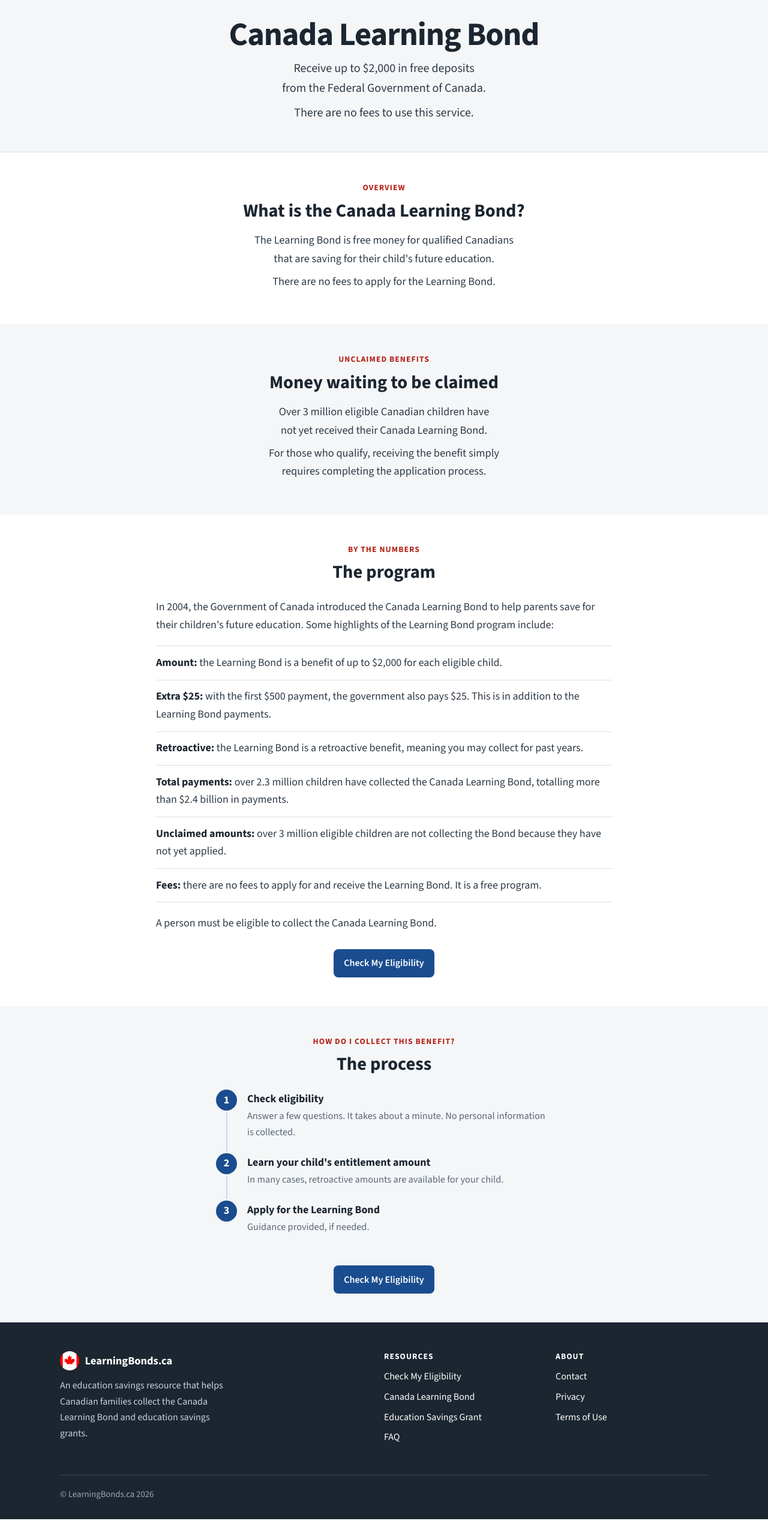
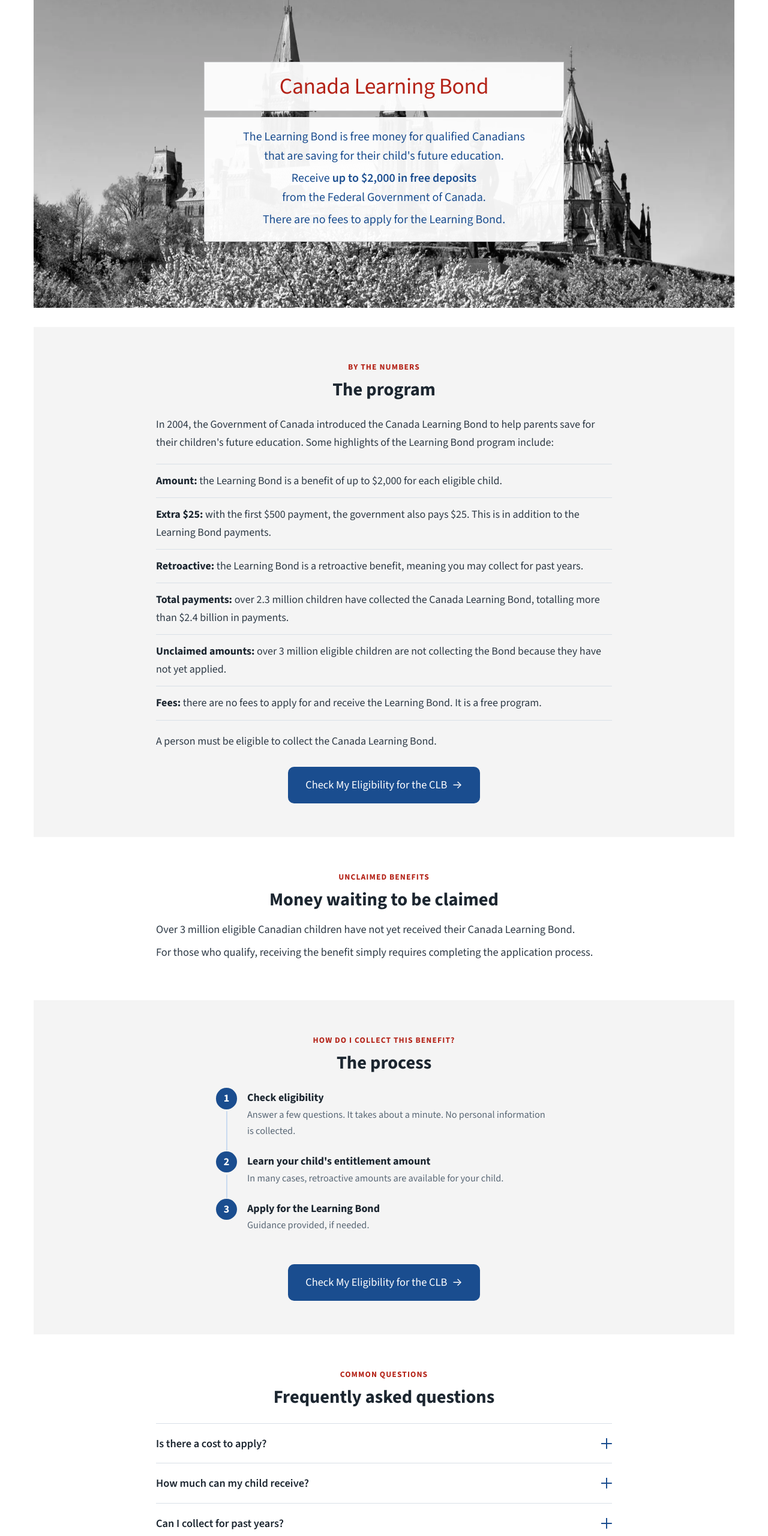
Before and after one commit to SirWonderlot/learningbonds.ca, a plain HTML site: page index.html in a window 1280 px wide. Shown: the part 100-2660 px from the top of the page at 60% size. Before the commit the page ends 2632 px from the top, so only its background shows below. Drawn offline with Linux system fonts and the light colour scheme.

Commit message:
New home page: rdspcanada.ca-style hero with the CLB description, grey/white sections, FAQ accordion
Co-Authored-By: Claude Opus 5.5 <noreply@anthropic.com>

```diff
--- a/assets/style.css
+++ b/assets/style.css
@@ -530,3 +530,64 @@ main { display: block; }
 .quiz-q .none-note { margin: .8rem 0 0; }
 .kid-sub { margin: 1rem 0 .4rem; font-size: .9rem; color: var(--muted); }
 .past-q .quiz-opt { white-space: nowrap; }
+
+/* ---------- Home page (rebuilt 2026-11-19) ---------- */
+/* Hero, same as rdspcanada.ca. Desktop: the Parliament photo with the title and text in two white boxes.
+   Phones: the photo sits on top and fades into the text below it, then the button. */
+.home-hero { padding: 12px 0 0; }
+.hero-photo { max-width: calc(var(--max) + 3rem); height: 520px; margin: 0 auto; padding: 1.5rem;
+  background: var(--surface-2) url("/assets/parliament.webp") center / cover no-repeat;
+  display: flex; align-items: center; justify-content: center; }
+.hero-text { width: 100%; max-width: 600px; display: grid; gap: 10px; text-align: center; }
+.home-hero h1, .home-hero .lede { margin: 0; background: rgba(255,255,255,.94); border: 1px solid rgba(28,38,48,.18); text-wrap: balance; }
+.home-hero h1 { padding: 1.1rem 1.25rem; color: var(--accent); font-weight: 400; font-size: 2.35rem; line-height: 1.2; }
+.home-hero .lede { padding: 1rem 1.6rem 1.25rem; color: var(--link); font-size: 1.25rem; line-height: 1.6; max-width: none; }
+.home-hero .lede .l { display: block; }
+.home-hero .lede .l + .l { margin-top: .3rem; }
+.home-hero .lede b { font-weight: 600; }
+.hero-go { display: none; }
+
+/* Grey panels (program, process) and white bands (unclaimed, questions), all the width of the photo. */
+.section.program, .section.process { padding: 0; border-top: 0; background: none; }
+.section.program > .wrap, .section.process > .wrap { max-width: calc(var(--max) + 3rem); background: #f4f4f4; padding: 3.5rem 1.5rem; }
+.section.program { margin-top: 2rem; }
+.home-band-inner { max-width: calc(var(--max) + 3rem); margin: 0 auto; padding: 3.5rem 1.5rem; text-align: center; }
+.home-band-inner.what-is p { max-width: var(--prose); text-align: left; text-wrap: pretty; }
+.faq-home .home-band-inner { padding-bottom: 4rem; }
+
+/* Common questions: each opens and closes, with a plus sign on the right. */
+.faq-home h2 { margin: 0 0 1.5rem; }
+.faq-list { max-width: var(--prose); margin: 0 auto; text-align: left; border-top: 1px solid var(--line); }
+.faq-list details { border-bottom: 1px solid var(--line); }
+.faq-list summary { list-style: none; cursor: pointer; display: flex; justify-content: space-between; align-items: center; gap: 1rem;
+  padding: 1.1rem 0; font-size: 1.15rem; font-weight: 600; color: var(--ink); }
+.faq-list summary::-webkit-details-marker { display: none; }
+.faq-list summary::after { content: ""; flex: none; width: 1.1rem; height: 1.1rem;
+  background: linear-gradient(var(--link), var(--link)) center / 100% 2px no-repeat, linear-gradient(var(--link), var(--link)) center / 2px 100% no-repeat;
+  transition: transform .2s ease; }
+.faq-list details[open] summary::after { transform: rotate(45deg); }
+.faq-list summary:hover { color: var(--link); }
+.faq-list summary:focus-visible { outline: 3px solid var(--note-line); outline-offset: 2px; }
+.faq-list details p { margin: 0; padding: 0 2.5rem 1.2rem 0; font-size: 1.1rem; color: var(--text); max-width: none; }
+
+@media (max-width: 767px) {
+  .home-band-inner, .faq-home .home-band-inner { padding: 2.75rem 1.25rem; }
+  .home-hero .lede .nw, .home-band-inner .nw { white-space: normal; }
+  .faq-list summary { font-size: 1.08rem; }
+}
+@media (max-width: 640px) {
+  .home-hero { padding: 0; }
+  .hero-photo { position: relative; height: auto; display: block; padding: 275px 1.25rem 0;
+    background-color: var(--bg); background-position: 30% top; background-size: auto 300px; }
+  .hero-photo::before { content: ""; position: absolute; inset: 0;
+    background: linear-gradient(rgba(255,255,255,0) 160px, var(--bg) 285px); }
+  .hero-text { position: relative; display: block; text-align: left; max-width: none; }
+  .home-hero h1, .home-hero .lede { background: none; border: 0; padding: 0; text-wrap: pretty; }
+  .home-hero h1 { font-size: 2.1rem; line-height: 1.1; margin: 0 0 1rem; }
+  .home-hero .lede { color: var(--text); font-size: 1.1rem; }
+  .hero-go { display: block; text-align: center; padding-top: 1.4rem; padding-bottom: 2rem; }
+  .home .btn.btn-wide { display: inline-flex; width: auto; font-size: 1.02rem; padding: .7rem 1.15rem; border-radius: 8px; }
+  .section.program { margin-top: 1.75rem; }
+  .section.program > .wrap, .section.process > .wrap { padding: 2.75rem 1.25rem; }
+}
+@media (max-width: 480px) { .hero-photo { padding-left: 1rem; padding-right: 1rem; } }
--- a/index.html
+++ b/index.html
@@ -8,10 +8,10 @@
   <meta name="description" content="The Canada Learning Bond: receive up to $2,000 in free deposits from the Federal Government of Canada. There are no fees to apply. Check your child's eligibility.">
   <link rel="icon" type="image/png" sizes="32x32" href="/assets/favicon-32.png">
   <link rel="apple-touch-icon" href="/assets/favicon-256.png">
-  <link rel="stylesheet" href="/assets/style.css?v=6">
+  <link rel="stylesheet" href="/assets/style.css?v=15">
   <script>document.documentElement.classList.add('js')</script>
 </head>
-<body>
+<body class="home">
   <a class="skip-link" href="#main">Skip to main content</a>
 
   <header class="site-header">
@@ -33,29 +33,17 @@
   </header>
 
   <main id="main">
-    <div class="hero center">
-      <div class="wrap">
-        <h1 class="big-head">Canada Learning Bond</h1>
-        <p class="lede">Receive up to $2,000 in free deposits from the <span class="nw">Federal Government of Canada.</span></p>
-        <p class="lede">There are no fees to use this service.</p>
+    <div class="home-hero">
+      <div class="hero-photo">
+        <div class="hero-text">
+          <h1>Canada Learning Bond</h1>
+          <p class="lede"><span class="l">The Learning Bond is free money for qualified Canadians that are saving for their <span class="nw">child's future education.</span></span><span class="l">Receive <b>up to $2,000 in free deposits</b> from the <span class="nw">Federal Government of Canada.</span></span><span class="l">There are no fees to apply for the <span class="nw">Learning Bond.</span></span></p>
+        </div>
+      </div>
+      <div class="wrap hero-go">
+        <a class="btn btn-wide" href="/eligibility/">Check My Eligibility for the CLB <span aria-hidden="true">&rarr;</span></a>
       </div>
     </div>
-    <section class="section what-is">
-      <div class="wrap">
-        <span class="eyebrow">Overview</span>
-        <h2>What is the <span class="nw">Canada Learning Bond?</span></h2>
-        <p>The Learning Bond is free money for qualified Canadians that are saving for their <span class="nw">child's future education.</span></p>
-        <p>There are no fees to apply for the <span class="nw">Learning Bond.</span></p>
-      </div>
-    </section>
-    <section class="section alt what-is">
-      <div class="wrap">
-        <span class="eyebrow">Unclaimed benefits</span>
-        <h2>Money waiting to be claimed</h2>
-        <p>Over 3 million eligible Canadian children have not yet received their <span class="nw">Canada Learning Bond.</span></p>
-        <p>For those who qualify, receiving the benefit simply requires completing the <span class="nw">application process.</span></p>
-      </div>
-    </section>
     <section class="section program">
       <div class="wrap">
         <div class="program-head">
@@ -72,10 +60,18 @@
           <li><b>Fees:</b> there are no fees to apply for and receive the Learning Bond. It is a free program.</li>
         </ul>
         <p class="prose">A person must be eligible to collect the Canada Learning Bond.</p>
-        <div class="program-cta"><a class="btn" href="/eligibility/">Check My Eligibility</a></div>
+        <div class="program-cta"><a class="btn btn-wide" href="/eligibility/">Check My Eligibility for the CLB <span aria-hidden="true">&rarr;</span></a></div>
       </div>
     </section>
-    <section class="section alt">
+    <section class="home-band">
+      <div class="home-band-inner what-is">
+        <span class="eyebrow">Unclaimed benefits</span>
+        <h2>Money waiting to be claimed</h2>
+        <p>Over 3 million eligible Canadian children have not yet received their <span class="nw">Canada Learning Bond.</span></p>
+        <p>For those who qualify, receiving the benefit simply requires completing the <span class="nw">application process.</span></p>
+      </div>
+    </section>
+    <section class="section process">
       <div class="wrap">
         <div class="program-head">
           <span class="eyebrow">How do I collect this benefit?</span>
@@ -86,7 +82,35 @@
           <li><b>Learn your child's entitlement amount</b><span>In many cases, retroactive amounts are available for your child.</span></li>
           <li><b>Apply for the Learning Bond</b><span>Guidance provided, if needed.</span></li>
         </ol>
-        <div class="program-cta"><a class="btn" href="/eligibility/">Check My Eligibility</a></div>
+        <div class="program-cta"><a class="btn btn-wide" href="/eligibility/">Check My Eligibility for the CLB <span aria-hidden="true">&rarr;</span></a></div>
+      </div>
+    </section>
+    <section class="home-band faq-home">
+      <div class="home-band-inner">
+        <span class="eyebrow">Common questions</span>
+        <h2>Frequently asked questions</h2>
+        <div class="faq-list">
+          <details>
+            <summary>Is there a cost to apply?</summary>
+            <p>No. There are no fees to apply for the Canada Learning Bond.</p>
+          </details>
+          <details>
+            <summary>How much can my child receive?</summary>
+            <p>Up to $2,000: $500 for the first year, then $100 for each year your child qualifies, up to age 15. With the first $500 payment, the government also pays $25.</p>
+          </details>
+          <details>
+            <summary>Can I collect for past years?</summary>
+            <p>Yes. The Learning Bond is a retroactive benefit, so your child may receive amounts for past years they qualified for.</p>
+          </details>
+          <details>
+            <summary>Where does the money go?</summary>
+            <p>It is deposited into a special registered account for your child, to be used when they enrol in education after high school.</p>
+          </details>
+          <details>
+            <summary>My child is 18 or older. Is it too late?</summary>
+            <p>Young adults aged 18 to 20 can apply for the Canada Learning Bond themselves until their 21st birthday.</p>
+          </details>
+        </div>
       </div>
     </section>
   </main>
```
Also changed, not shown: eligibility/index.html (+1 -1 lines), resp-calculator/index.html (+1 -1 lines).
